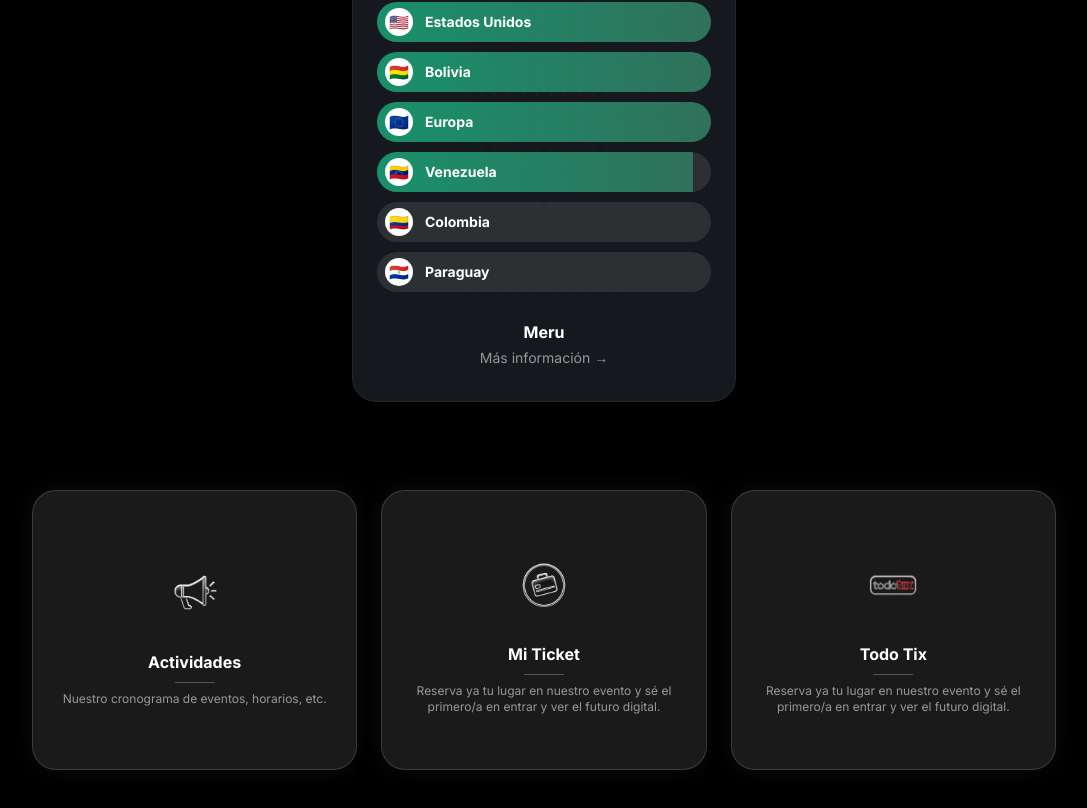
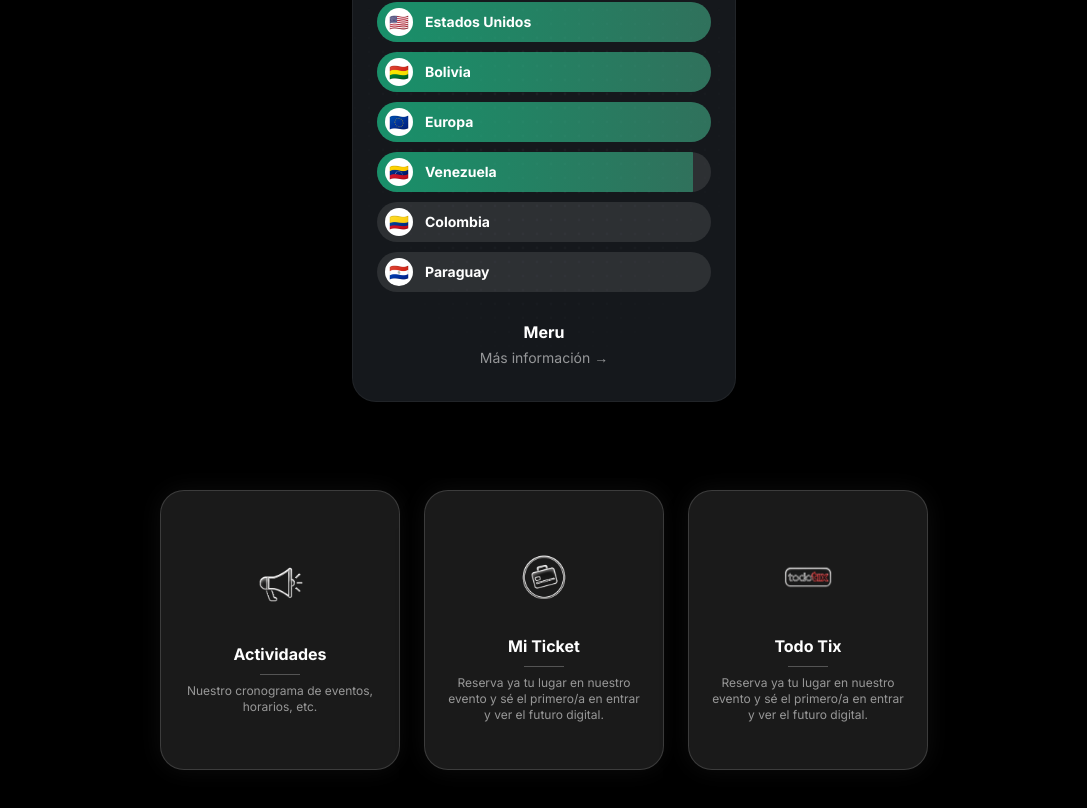
Before and after one commit to emmi-lili/CES-2026, a Next.js app: page / in a window 1280 px wide. Shown: the part 987-1795 px from the top of the page, without its empty margins (96-1183 px from the left). Built offline with nearby package versions, Linux system fonts and the light colour scheme.

Commit message:
Icons added

```diff
--- a/components/QuickAccessSection.tsx
+++ b/components/QuickAccessSection.tsx
@@ -72,7 +72,7 @@
 export default function QuickAccessSection() {
   return (
     <section className="bg-black px-4 py-12">
-      <div className="mx-auto grid max-w-5xl grid-cols-3 gap-3 sm:gap-6">
+      <div className="mx-auto grid max-w-3xl grid-cols-3 gap-3 sm:gap-6">
         {ITEMS.map((item) => (
           <QuickAccessCard key={item.title} {...item} />
         ))}
```
